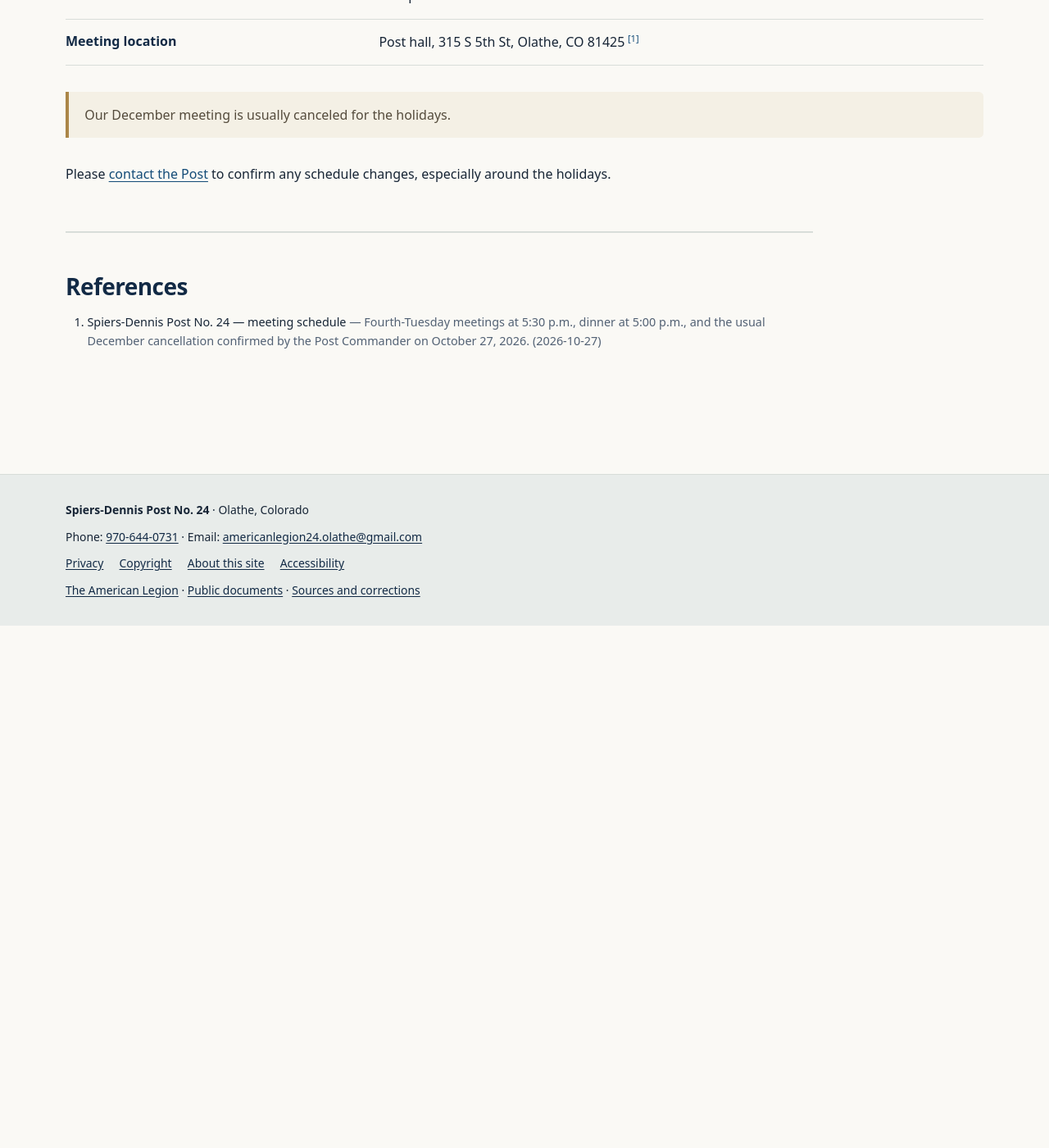
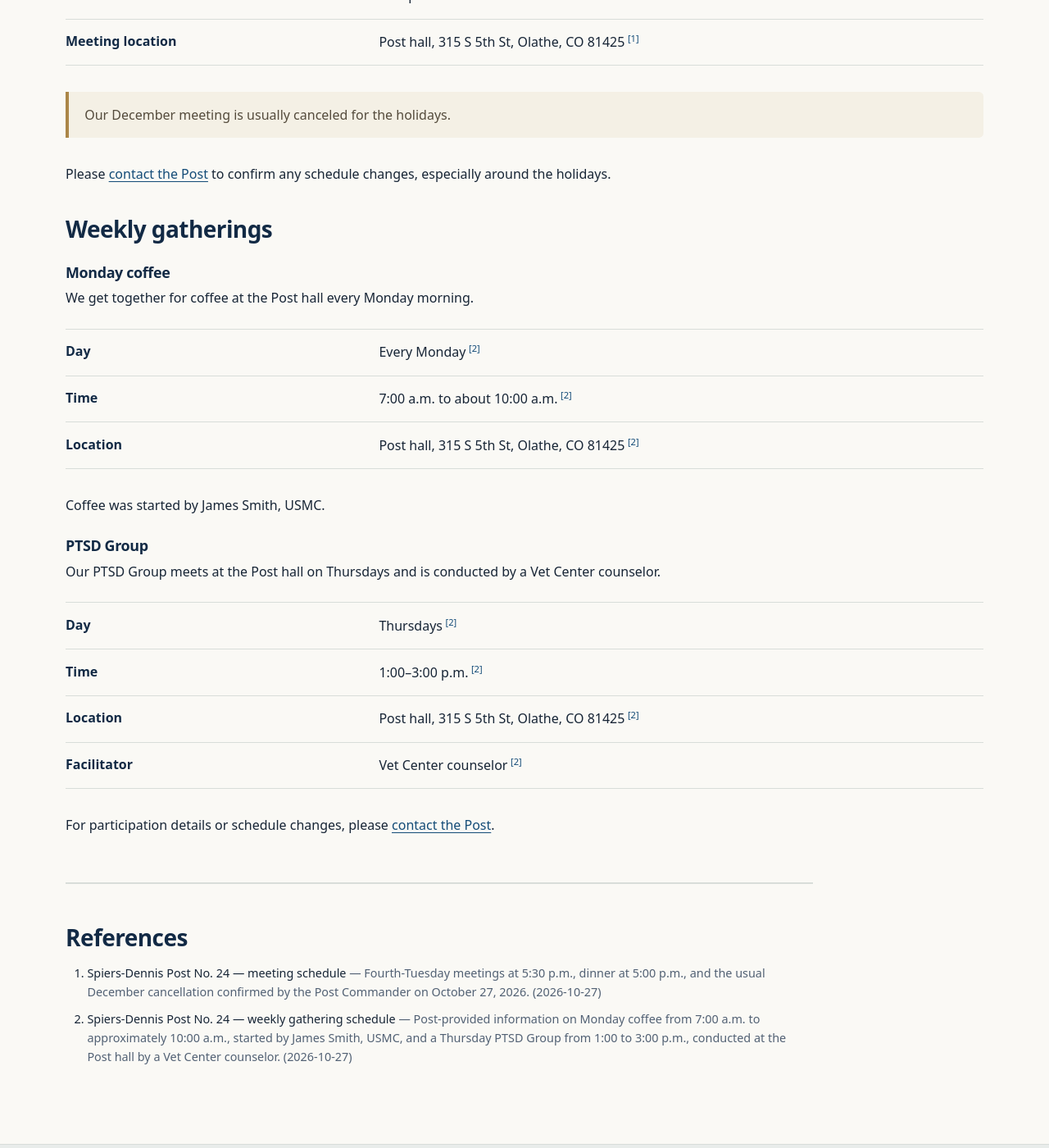
Before and after one commit to SPIERS-DENNIS-POST/spiers-dennis-post.github.io, a Jekyll site: the page built from meetings/index.md, in a window 1280 px wide and 1400 px high, scrolled down 417 px. Shown: the whole window at 82% size. Built offline with Jekyll 4.4.1, drawn with Linux system fonts in a browser that asks for light colours.

Commit message:
Add Monday coffee and Thursday PTSD group to meetings

```diff
--- a/_data/facts.yml
+++ b/_data/facts.yml
@@ -14,6 +14,29 @@
   - label: December meeting
     value: Usually canceled for the holidays
     source_ids: [post-meetings-2026-10-27]
+monday_coffee:
+  - label: Day
+    value: Every Monday
+    source_ids: [post-weekly-gatherings-2026-10-27]
+  - label: Time
+    value: 7:00 a.m. to about 10:00 a.m.
+    source_ids: [post-weekly-gatherings-2026-10-27]
+  - label: Location
+    value: Post hall, 315 S 5th St, Olathe, CO 81425
+    source_ids: [post-weekly-gatherings-2026-10-27]
+ptsd_group:
+  - label: Day
+    value: Thursdays
+    source_ids: [post-weekly-gatherings-2026-10-27]
+  - label: Time
+    value: 1:00–3:00 p.m.
+    source_ids: [post-weekly-gatherings-2026-10-27]
+  - label: Location
+    value: Post hall, 315 S 5th St, Olathe, CO 81425
+    source_ids: [post-weekly-gatherings-2026-10-27]
+  - label: Facilitator
+    value: Vet Center counselor
+    source_ids: [post-weekly-gatherings-2026-10-27]
 building:
   - label: Post address
     value: 315 S 5th St, Olathe, CO 81425
--- a/_data/sources.yml
+++ b/_data/sources.yml
@@ -18,6 +18,10 @@
 - id: post-meetings-2026-10-27
   title: Spiers-Dennis Post No. 24 — meeting schedule
   details: Fourth-Tuesday meetings at 5:30 p.m., dinner at 5:00 p.m., and the usual December cancellation confirmed by the Post Commander on October 27, 2026.
+  published_on: 2026-10-27
+- id: post-weekly-gatherings-2026-10-27
+  title: Spiers-Dennis Post No. 24 — weekly gathering schedule
+  details: Post-provided information on Monday coffee from 7:00 a.m. to approximately 10:00 a.m., started by James Smith, USMC, and a Thursday PTSD Group from 1:00 to 3:00 p.m., conducted at the Post hall by a Vet Center counselor.
   published_on: 2026-10-27
 - id: coconino-sun-1920
   title: The Coconino Sun — September 10, 1920
--- a/meetings/index.md
+++ b/meetings/index.md
@@ -1,8 +1,8 @@
 ---
 title: Meetings
-description: Spiers-Dennis Post 24 meets at 5:30 p.m. on the fourth Tuesday of each month. Dinner is served at 5 p.m.; December meetings are usually canceled.
+description: Spiers-Dennis Post 24 meetings and weekly gatherings in Olathe, including Monday coffee, Thursday PTSD Group, and fourth-Tuesday Post meetings.
 permalink: /meetings/
-source_ids: [post-meetings-2026-10-27]
+source_ids: [post-meetings-2026-10-27, post-weekly-gatherings-2026-10-27]
 ---
 # Post meetings
 Our regular meeting schedule and location are listed below.
@@ -10,3 +10,12 @@
 {% assign december_meeting = site.data.facts.meetings | where: "label", "December meeting" | first %}
 {% if december_meeting and december_meeting.value %}<p class="notice">Our December meeting is {{ december_meeting.value | downcase | escape }}.</p>{% endif %}
 Please [contact the Post]({{ '/contact/' | relative_url }}) to confirm any schedule changes, especially around the holidays.
+## Weekly gatherings
+### Monday coffee
+We get together for coffee at the Post hall every Monday morning.
+{% include facts.html section="monday_coffee" %}
+<p>Coffee was started by James Smith, USMC.</p>
+### PTSD Group
+Our PTSD Group meets at the Post hall on Thursdays and is conducted by a Vet Center counselor.
+{% include facts.html section="ptsd_group" %}
+<p>For participation details or schedule changes, please <a href="{{ '/contact/' | relative_url }}">contact the Post</a>.</p>
```
